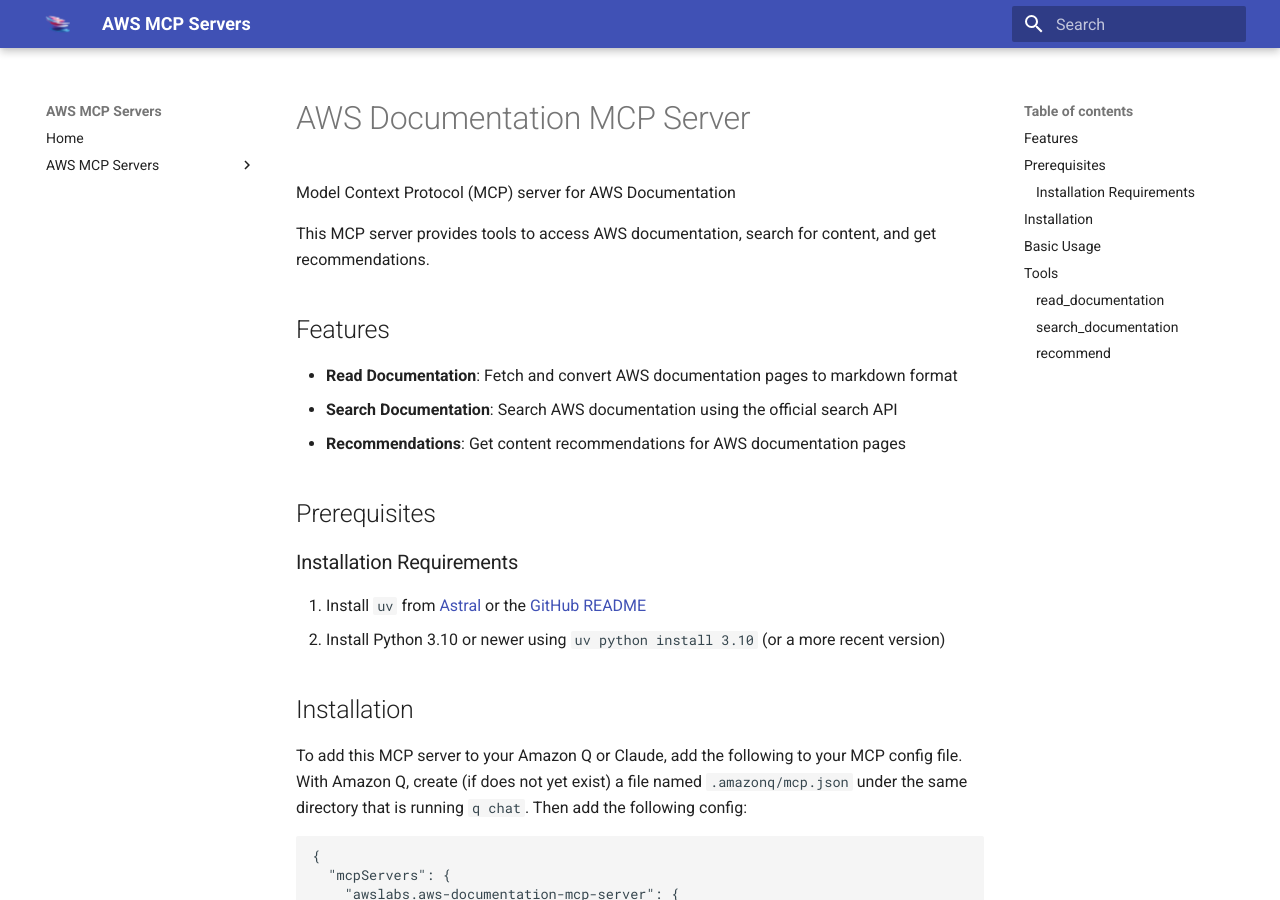
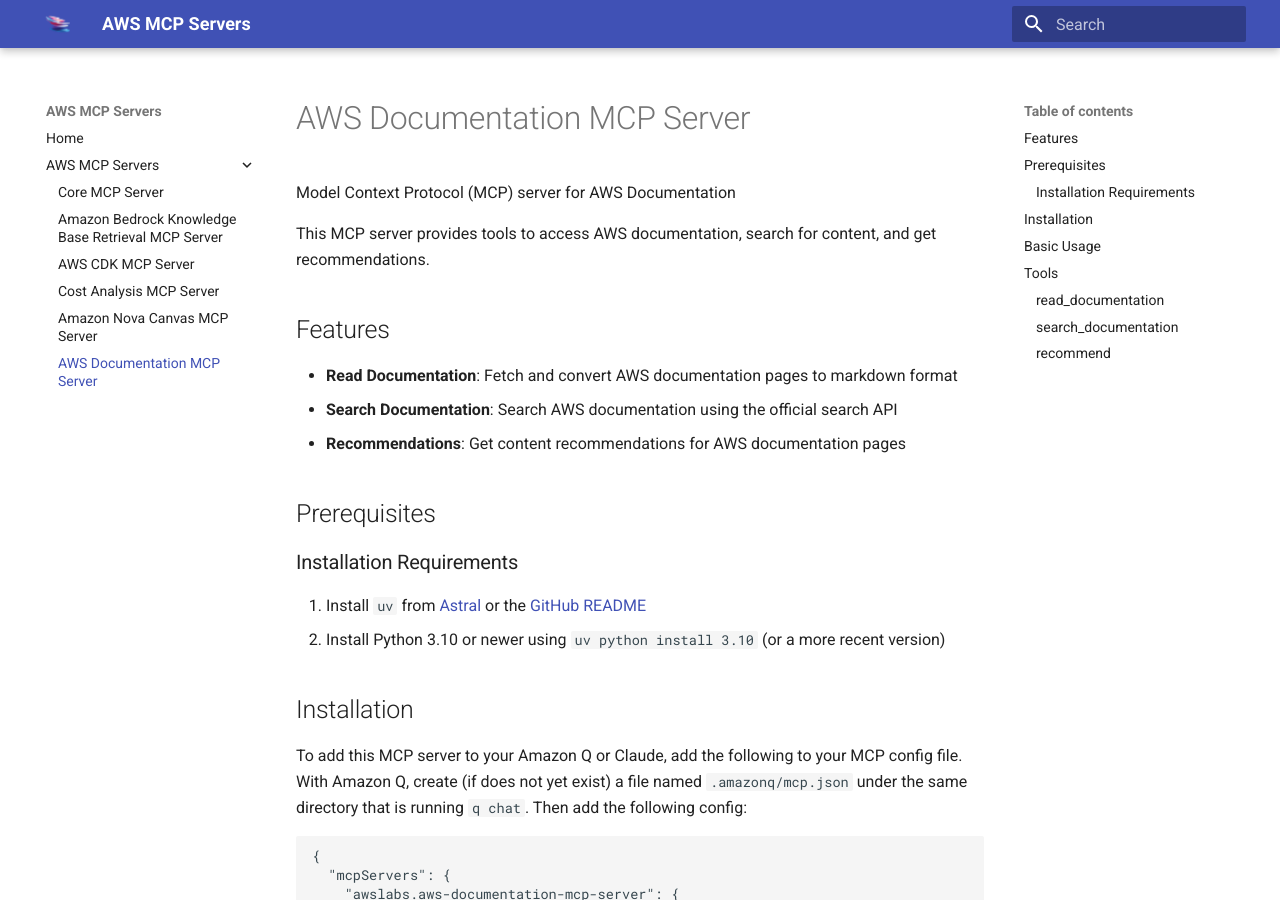
Before and after one commit to MedRedhatas/mcp, an MkDocs documentation site: the page built from docs/servers/aws-documentation-mcp-server.md, in a window 1280 px wide and 900 px high. Built offline with MkDocs 1.6.1 and Material for MkDocs 9.7.7, drawn with Linux system fonts in a browser that asks for light colours.

Commit message:
Docs/aws doc mcp server (#65)
* docs(aws-doc-mcp-server): added installation and mkdocs

* docs(contributing): updated mkdocs guide

```diff
--- a/README.md
+++ b/README.md
@@ -141,6 +141,15 @@ Example configuration for Amazon Q CLI MCP (`~/.aws/amazonq/mcp.json`):
       "env": {
         "FASTMCP_LOG_LEVEL": "ERROR"
       }
+    },
+    "awslabs.aws-documentation-mcp-server": {
+      "command": "uvx",
+      "args": ["awslabs.aws-documentation-mcp-server"],
+      "env": {
+        "FASTMCP_LOG_LEVEL": "ERROR"
+      },
+      "disabled": false,
+      "autoApprove": []
     }
   }
 }
--- a/mkdocs.yml
+++ b/mkdocs.yml
@@ -18,3 +18,4 @@ nav:
     - AWS CDK MCP Server: servers/cdk-mcp-server.md
     - Cost Analysis MCP Server: servers/cost-analysis-mcp-server.md
     - Amazon Nova Canvas MCP Server: servers/nova-canvas-mcp-server.md
+    - AWS Documentation MCP Server: servers/aws-documentation-mcp-server.md
```
Also changed, not shown: CONTRIBUTING.md (+5 -1 lines).
